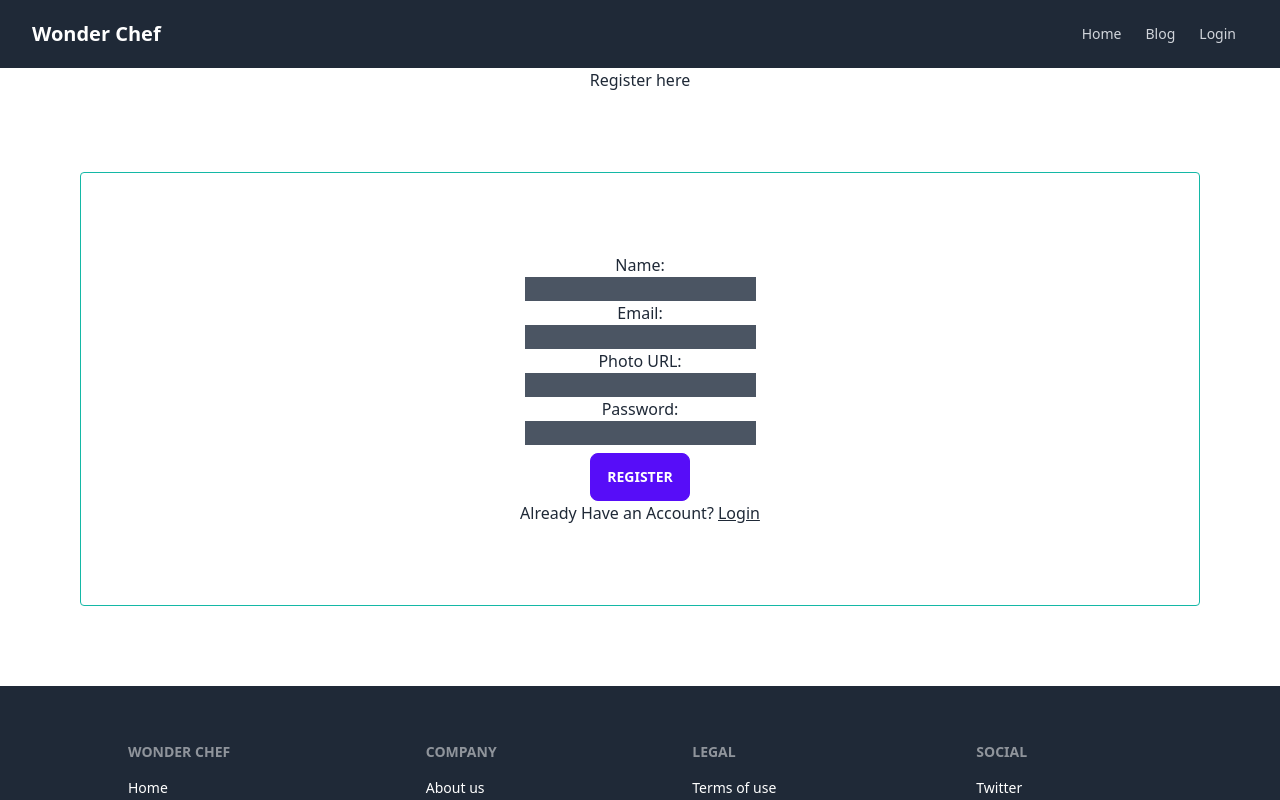
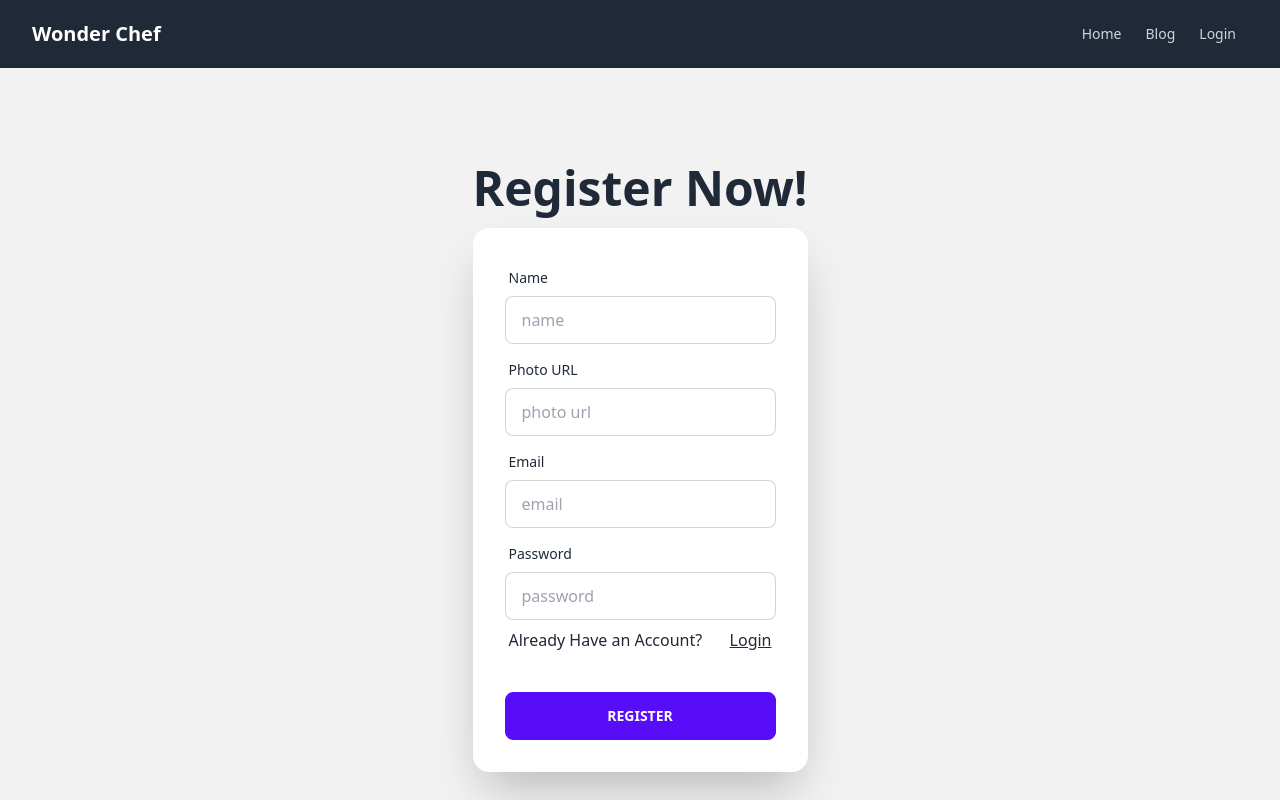
Before and after one commit to mdyasin7636/wonder-chef-client, a React (Vite) app: page /register in a window 1280 px wide. Shown: the top 800 px of the page. Built offline with nearby package versions, Linux system fonts and the light colour scheme; no server answers.

Commit message:
login and register layout changed

```diff
--- a/src/pages/Login/Login.jsx
+++ b/src/pages/Login/Login.jsx
@@ -25,29 +25,51 @@
     }
 
     return (
+      <div className="hero min-h-screen bg-base-200">
+      <div className="hero-content flex-col">
         <div className="text-center">
-            <h2>Login here</h2>
-            <form onSubmit={handleLogin} className="border rounded border-teal-500 m-20 p-20">
-        <div>
-          <p>Email:</p>
-          <input type="email" name="email" className="bg-gray-600 text-zinc-50" required />
+          <h1 className="text-5xl font-bold">Login Here!</h1>
         </div>
-        <div>
-          <p>Password:</p>
-          <input type="password" name="password" className="bg-gray-600 text-zinc-50" required />
+        <div className="card flex-shrink-0 w-full max-w-sm shadow-2xl bg-base-100">
+          <form onSubmit={handleLogin} className="card-body">
+            <div className="form-control">
+              <label className="label">
+                <span className="label-text">Email</span>
+              </label>
+              <input
+                type="email"
+                name="email"
+                placeholder="email"
+                className="input input-bordered"
+                required
+              />
+            </div>
+            <div className="form-control">
+              <label className="label">
+                <span className="label-text">Password</span>
+              </label>
+              <input
+                type="password"
+                name="password"
+                placeholder="password"
+                className="input input-bordered"
+                required
+              />
+              <label className="label">
+              Don't Have an Account? <Link className='link' to="/register">Register</Link>
+              </label>
+            </div>
+            <div className="form-control mt-6">
+              <button className="btn btn-primary">Login</button>
+            </div>
+          </form>
         </div>
-        <button className="btn btn-primary mt-2">Login</button>
-        <p>
-            Don't Have an Account? <Link className='link' to="/register">Register</Link>
-        </p>
-
-        <div className='mt-4'>
-        <button className='btn btn-primary mx-4'>Login With Google</button>
+        <div className='space-x-4 mt-4'>
+        <button className='btn btn-primary'>Login With Google</button>
         <button className='btn btn-primary'>Login With Github</button>
+        </div>
       </div>
-
-      </form>
-        </div>
+    </div>
     );
 };
 
--- a/src/pages/Register/Register.jsx
+++ b/src/pages/Register/Register.jsx
@@ -27,30 +27,70 @@
   }
 
   return (
-    <div className="text-center">
-      <h2>Register here</h2>
-      <form onSubmit={handleRegister} className="border rounded border-teal-500 m-20 p-20">
-        <div>
-          <p>Name:</p>
-          <input type="text" name="name" className="bg-gray-600 text-zinc-50"/>
+      <div className="hero min-h-screen bg-base-200">
+      <div className="hero-content flex-col">
+        <div className="text-center">
+          <h1 className="text-5xl font-bold">Register Now!</h1>
         </div>
-        <div>
-          <p>Email:</p>
-          <input type="email" name="email" className="bg-gray-600 text-zinc-50" required />
+        <div className="card flex-shrink-0 w-full max-w-sm shadow-2xl bg-base-100">
+          <form onSubmit={handleRegister} className="card-body">
+            <div className="form-control">
+              <label className="label">
+                <span className="label-text">Name</span>
+              </label>
+              <input
+                type="text"
+                name="name"
+                placeholder="name"
+                className="input input-bordered"
+                required
+              />
+            </div>
+            <div className="form-control">
+              <label className="label">
+                <span className="label-text">Photo URL</span>
+              </label>
+              <input
+                type="text"
+                name="photo"
+                placeholder="photo url"
+                className="input input-bordered"
+                required
+              />
+            </div>
+            <div className="form-control">
+              <label className="label">
+                <span className="label-text">Email</span>
+              </label>
+              <input
+                type="email"
+                name="email"
+                placeholder="email"
+                className="input input-bordered"
+                required
+              />
+            </div>
+            <div className="form-control">
+              <label className="label">
+                <span className="label-text">Password</span>
+              </label>
+              <input
+                type="password"
+                name="password"
+                placeholder="password"
+                className="input input-bordered"
+                required
+              />
+              <label className="label">
+              Already Have an Account? <Link className='link' to="/login">Login</Link>
+              </label>
+            </div>
+            <div className="form-control mt-6">
+              <button className="btn btn-primary">Register</button>
+            </div>
+          </form>
         </div>
-        <div>
-          <p>Photo URL:</p>
-          <input type="text" name="photo" className="bg-gray-600 text-zinc-50" />
-        </div>
-        <div>
-          <p>Password:</p>
-          <input type="password" name="password" className="bg-gray-600 text-zinc-50" required />
-        </div>
-        <button className="btn btn-primary mt-2">Register</button>
-        <p>
-            Already Have an Account? <Link className='link' to="/login">Login</Link>
-        </p>
-      </form>
+      </div>
     </div>
   );
 };
```
